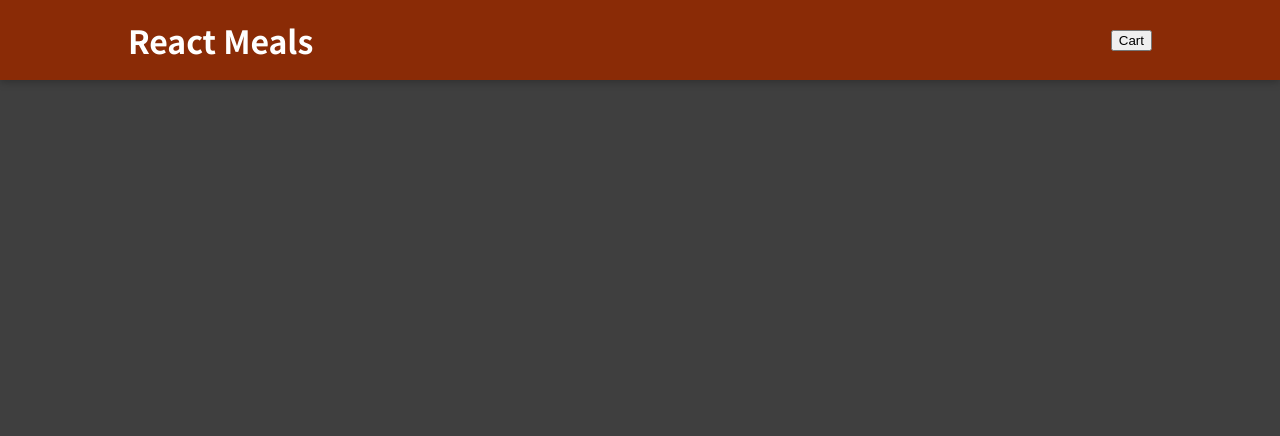
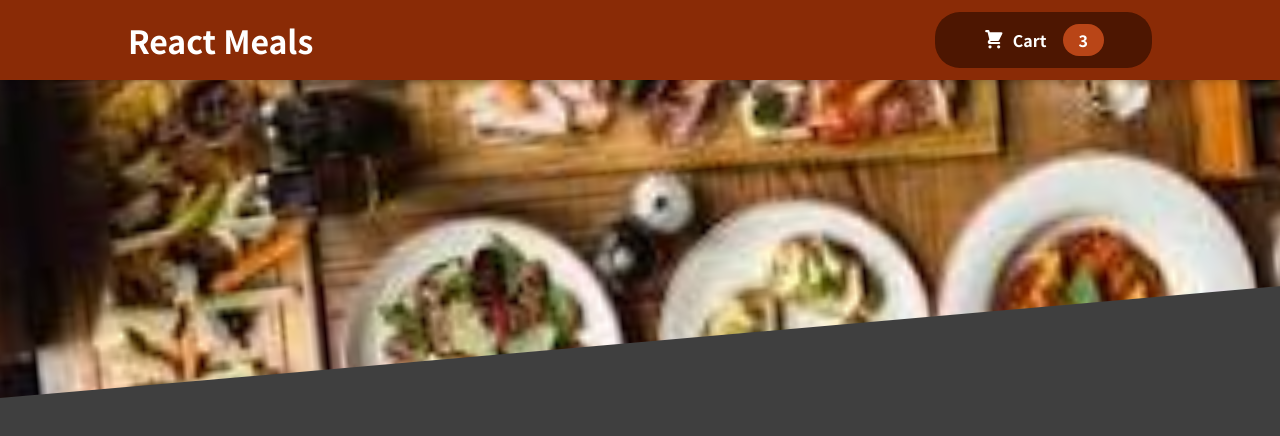
Before and after one commit to AravindSI/restaurant_site, a React (Create React App) app: page / in a window 1280 px wide. Shown: the top 436 px of the page. Built offline with nearby package versions, Linux system fonts and the light colour scheme.

Commit message:
res_third

```diff
--- /dev/null
+++ b/src/components/Cart/CartIcon.js
@@ -0,0 +1,13 @@
+const CartIcon = () => {
+  return (
+    <svg
+      xmlns="http://www.w3.org/2000/svg"
+      viewBox="0 0 20 20"
+      fill="currentColor"
+    >
+      <path d="M3 1a1 1 0 000 2h1.22l.305 1.222a.997.997 0 00.01.042l1.358 5.43-.893.892C3.74 11.846 4.632 14 6.414 14H15a1 1 0 000-2H6.414l1-1H14a1 1 0 00.894-.553l3-6A1 1 0 0017 3H6.28l-.31-1.243A1 1 0 005 1H3zM16 16.5a1.5 1.5 0 11-3 0 1.5 1.5 0 013 0zM6.5 18a1.5 1.5 0 100-3 1.5 1.5 0 000 3z" />
+    </svg>
+  );
+};
+
+export default CartIcon;
--- a/src/components/Layout/Header.js
+++ b/src/components/Layout/Header.js
@@ -1,12 +1,13 @@
 import { Fragment } from "react";
 import classes from "./Header.module.css";
-import MealsImage from "../../assests/meals.jpg";
+import MealsImage from "../../assests/meals.jpeg";
+import HeaderCartButton from "./HeaderCartButton";
 const Header = (props) => {
   return (
     <Fragment>
       <header className={classes.header}>
         <h1>React Meals</h1>
-        <button>Cart</button>
+        <HeaderCartButton />
       </header>
       <div className={classes["main-image"]}>
         <img src={MealsImage} alt="A table full delicious food" />
--- /dev/null
+++ b/src/components/Layout/HeaderCartButton.js
@@ -0,0 +1,15 @@
+import CartIcon from "../Cart/CartIcon";
+import Classes from "./HeaderCartButton.module.css";
+
+const HeaderCartButton = (props) => {
+  return (
+    <button className={Classes.button}>
+      <span className={Classes.icon}>
+        <CartIcon />
+      </span>
+      <span>Cart</span>
+      <span className={Classes.badge}>3</span>
+    </button>
+  );
+};
+export default HeaderCartButton;
--- /dev/null
+++ b/src/components/Layout/HeaderCartButton.module.css
@@ -0,0 +1,59 @@
+.button {
+  cursor: pointer;
+  font: inherit;
+  border: none;
+  background-color: #4d1601;
+  color: white;
+  padding: 0.75rem 3rem;
+  display: flex;
+  justify-content: space-around;
+  align-items: center;
+  border-radius: 25px;
+  font-weight: bold;
+}
+
+.button:hover,
+.button:active {
+  background-color: #2c0d00;
+}
+
+.icon {
+  width: 1.35rem;
+  height: 1.35rem;
+  margin-right: 0.5rem;
+}
+
+.badge {
+  background-color: #b94517;
+  padding: 0.25rem 1rem;
+  border-radius: 25px;
+  margin-left: 1rem;
+  font-weight: bold;
+}
+
+.button:hover .badge,
+.button:active .badge {
+  background-color: #92320c;
+}
+
+.bump {
+  animation: bump 300ms ease-out;
+}
+
+@keyframes bump {
+  0% {
+    transform: scale(1);
+  }
+  10% {
+    transform: scale(0.9);
+  }
+  30% {
+    transform: scale(1.1);
+  }
+  50% {
+    transform: scale(1.15);
+  }
+  100% {
+    transform: scale(1);
+  }
+}
```
Also changed, not shown: src/assests/meals.jpeg (added).
